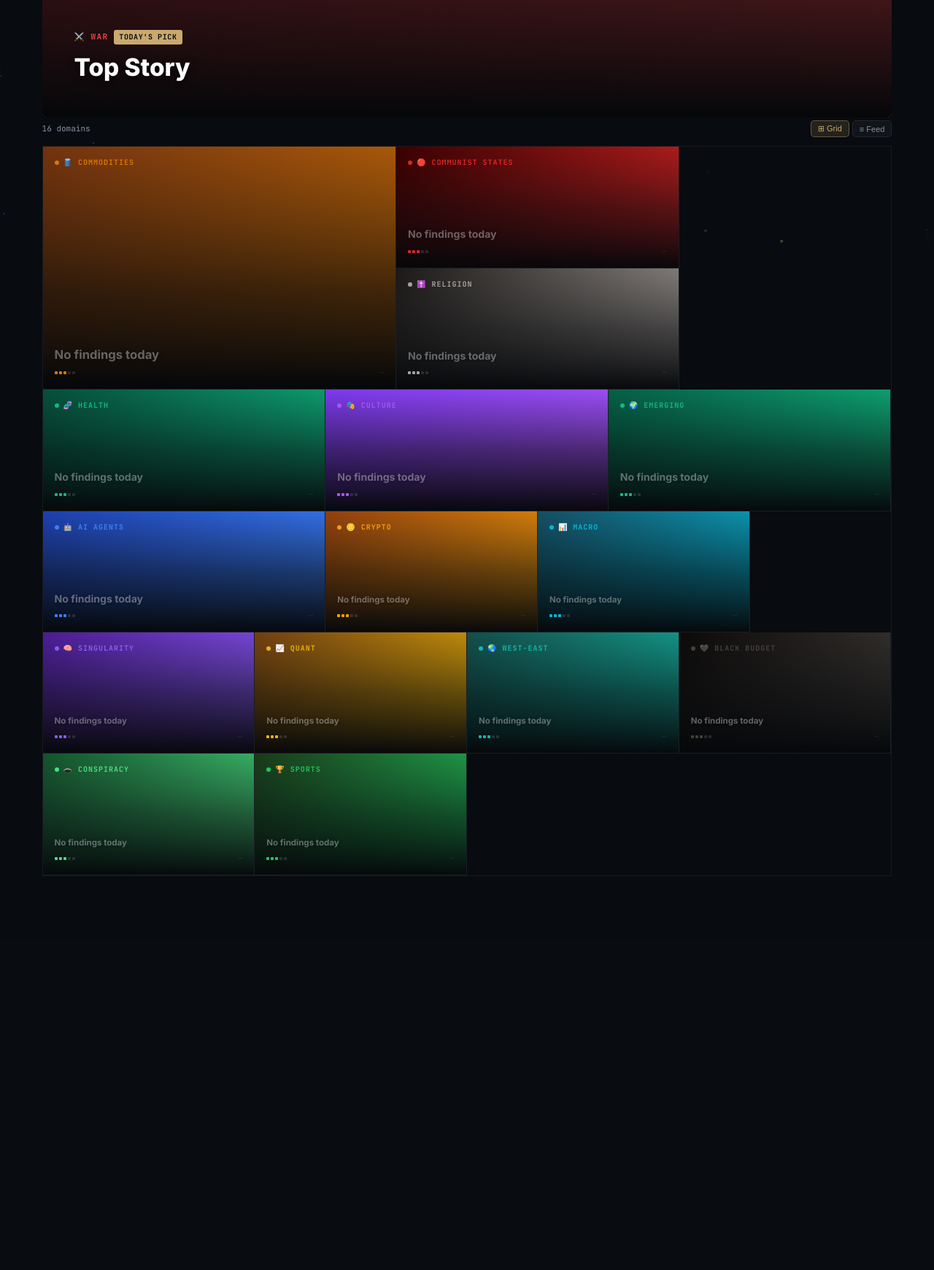
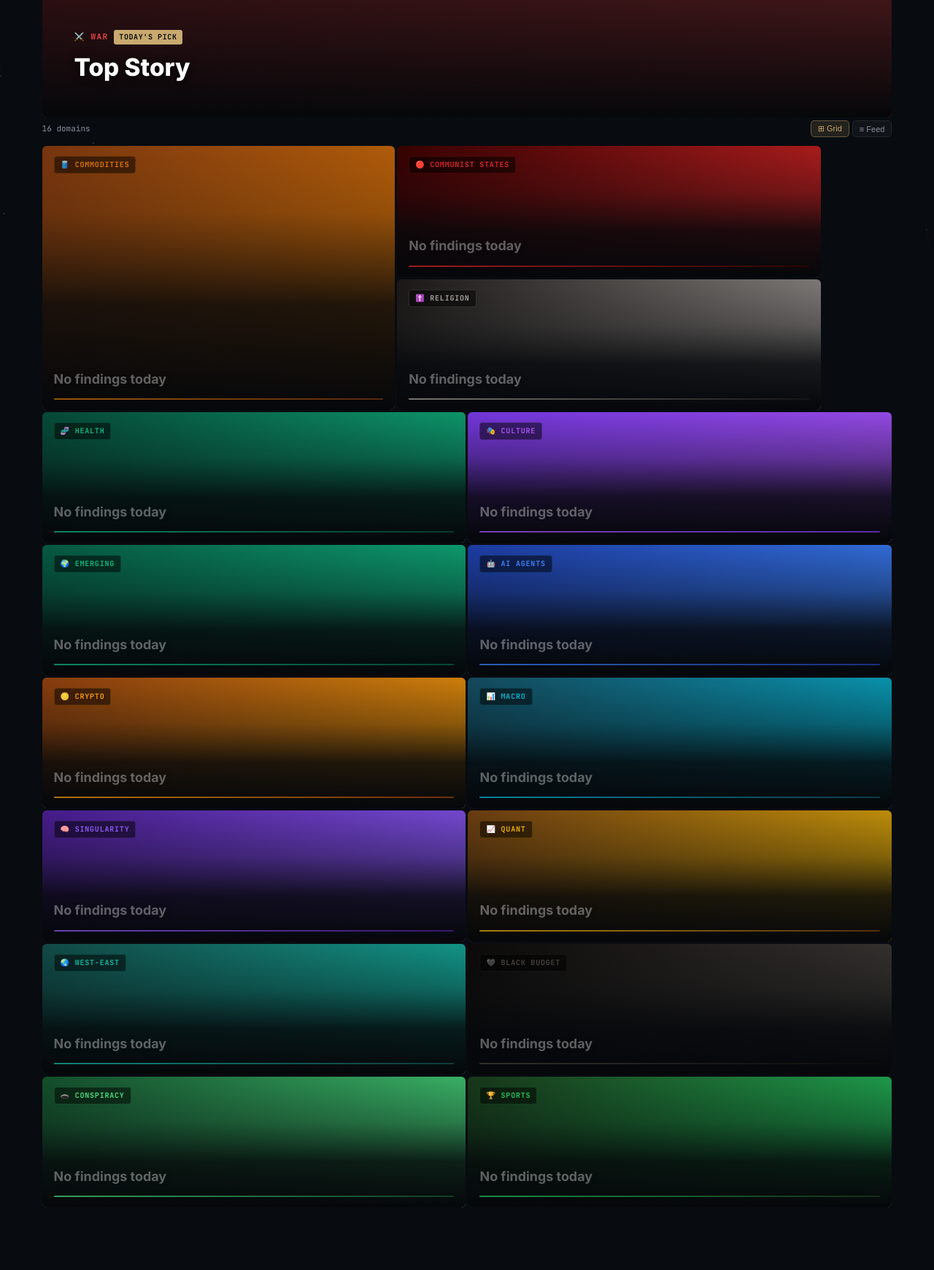
Before and after one commit to outsmartchad/intel-swarm, a Flask app: page /date/1 in a window 1280 px wide. Shown: the part 460-2201 px from the top of the page at 73% size. Before the commit the page ends 1661 px from the top, so only its background shows below. Run offline with Flask 3, Linux system fonts and the light colour scheme.

Commit message:
feat: 2-col readable grid, colored badges, accent bars, better typography

```diff
--- a/web/server.py
+++ b/web/server.py
@@ -221,19 +221,16 @@ def attach_images(findings, rid, date):
 # ── LAYOUT ENGINE ─────────────────────────────────────────────────────────────
 def _pack_cols(n):
     """
-    Return list of column widths (3 or 4) for n domains that fill
-    12-column rows with zero remainder. Wider slots go first (higher scores).
-    Solves: a×3 + b×4 = n  where rows-of-3 use span-4, rows-of-4 use span-3.
+    Return list of column widths for n domains filling 12-column rows.
+    All secondary cards use span-6 (2 per row) for maximum readability.
+    Odd count: last card gets span-12 (full width).
     """
-    for a in range(n // 3 + 1):
-        rem = n - a * 3
-        if rem >= 0 and rem % 4 == 0:
-            return [4] * (a * 3) + [3] * rem
-    # Fallback: widen last card to consume leftover columns
-    cols = [4] * n
-    leftover = sum(cols) % 12
+    if n == 0:
+        return []
+    cols = [6] * n
+    leftover = (sum(cols)) % 12
     if leftover:
-        cols[-1] += 12 - leftover
+        cols[-1] += 12 - leftover  # last card fills remainder (span-6→12 if odd)
     return cols
 
 def assign_layout(domains, date):
--- a/web/templates/home.html
+++ b/web/templates/home.html
@@ -64,130 +64,155 @@
 .editorial {
   display: grid;
   grid-template-columns: repeat(12, 1fr);
-  grid-auto-rows: clamp(120px, 13vw, 220px);
-  gap: 0;
+  grid-auto-rows: clamp(140px, 14vw, 240px);
+  gap: 3px;
   margin-bottom: 48px;
-  border: 1px solid rgba(255,255,255,.06);
 }
 
 /* Base card */
 .ecard {
   position: relative; overflow: hidden;
-  background: #0d1117;
+  background: #0d1117; border-radius: 6px;
   text-decoration: none; color: inherit;
   display: flex; flex-direction: column;
-  border-right: 1px solid rgba(255,255,255,.06);
-  border-bottom: 1px solid rgba(255,255,255,.06);
-  transition: z-index 0s;
+  transition: transform .2s ease, box-shadow .2s ease;
 }
 .ecard:hover {
+  transform: translateY(-2px);
+  box-shadow: 0 8px 32px rgba(0,0,0,.7), 0 0 0 1px rgba(200,169,110,.3);
   z-index: 10;
-  box-shadow: 0 0 0 2px rgba(200,169,110,.6), 0 8px 48px rgba(0,0,0,.8);
-  transform: scale(1.01);
-  transition: box-shadow .15s, transform .2s;
 }
+
+.span-12 { grid-column: span 12; }
 .span-7  { grid-column: span 7; }
 .span-6  { grid-column: span 6; }
 .span-5  { grid-column: span 5; }
 .span-4  { grid-column: span 4; }
 .span-3  { grid-column: span 3; }
-/* Heights driven by grid-auto-rows × row span */
-.span-7, .span-5, .span-6 { grid-row: span 2; }  /* 2 × base row = tall hero cards */
-.span-4, .span-3           { grid-row: span 1; }  /* 1 × base row = short cards */
+
+/* Tall hero cards span 2 rows, secondary span 1 */
+.span-7, .span-5 { grid-row: span 2; }
+.span-6, .span-4, .span-3, .span-12 { grid-row: span 1; }
+
+/* Background image */
 .ecard-bg {
   position: absolute; inset: 0;
-  background-size: cover; background-position: center;
+  background-size: cover; background-position: center top;
   transition: transform .6s ease;
 }
-.ecard:hover .ecard-bg { transform: scale(1.06); }
+.ecard:hover .ecard-bg { transform: scale(1.04); }
 .ecard-grad { position: absolute; inset: 0; }
+
+/* Strong gradient overlay — always readable */
 .ecard-overlay {
   position: absolute; inset: 0;
-  background: linear-gradient(to top, rgba(5,7,10,.98) 0%, rgba(5,7,10,.55) 50%, transparent 100%);
+  background: linear-gradient(
+    to top,
+    rgba(5,7,10,1) 0%,
+    rgba(5,7,10,.88) 35%,
+    rgba(5,7,10,.4) 65%,
+    rgba(5,7,10,.08) 100%
+  );
 }
 .span-7 .ecard-overlay, .span-5 .ecard-overlay {
-  background: linear-gradient(to top, rgba(5,7,10,1) 0%, rgba(5,7,10,.7) 40%, rgba(5,7,10,.05) 100%);
+  background: linear-gradient(
+    to top,
+    rgba(5,7,10,1) 0%,
+    rgba(5,7,10,.85) 40%,
+    rgba(5,7,10,.2) 75%,
+    transparent 100%
+  );
 }
+
+/* Card content */
 .ecard-inner {
   position: relative; z-index: 2;
   height: 100%; padding: 14px 16px;
   display: flex; flex-direction: column;
-  justify-content: space-between; gap: 8px;
+  justify-content: space-between;
 }
+
+/* Category badge — colored pill */
 .ecard-cat {
-  display: flex; align-items: center; gap: 6px;
-  font-family: var(--mono); font-size: 10px; font-weight: 700;
-  letter-spacing: .1em; text-transform: uppercase; width: fit-content;
+  display: inline-flex; align-items: center; gap: 5px;
+  font-family: var(--mono); font-size: 10px; font-weight: 800;
+  letter-spacing: .08em; text-transform: uppercase;
+  padding: 3px 8px; border-radius: 4px;
+  background: rgba(0,0,0,.5); backdrop-filter: blur(4px);
+  width: fit-content;
 }
-.ecard-cat-dot { width: 6px; height: 6px; border-radius: 50%; flex-shrink: 0; }
+
+/* Text stack */
 .ecard-body-wrap { display: flex; flex-direction: column; gap: 6px; }
+
 .ecard-headline {
-  font-weight: 700; color: #fff; line-height: 1.3;
-  text-shadow: 0 1px 6px rgba(0,0,0,.9);
+  font-weight: 700; color: #fff; line-height: 1.35;
+  text-shadow: 0 1px 8px rgba(0,0,0,1);
   display: -webkit-box; -webkit-box-orient: vertical; overflow: hidden;
 }
-.span-7 .ecard-headline { font-size: clamp(14px, 1.5vw, 22px); -webkit-line-clamp: 3; }
-.span-5 .ecard-headline { font-size: clamp(13px, 1.3vw, 19px); -webkit-line-clamp: 3; }
-.span-4 .ecard-headline { font-size: clamp(12px, 1.1vw, 15px); -webkit-line-clamp: 2; }
-.span-3 .ecard-headline { font-size: clamp(11px, 0.9vw, 13px); -webkit-line-clamp: 2; }
+.span-7 .ecard-headline  { font-size: clamp(16px, 1.6vw, 24px); -webkit-line-clamp: 3; }
+.span-5 .ecard-headline  { font-size: clamp(14px, 1.4vw, 20px); -webkit-line-clamp: 3; }
+.span-6 .ecard-headline  { font-size: clamp(15px, 1.4vw, 20px); -webkit-line-clamp: 2; }
+.span-4 .ecard-headline  { font-size: clamp(13px, 1.2vw, 17px); -webkit-line-clamp: 2; }
+.span-12 .ecard-headline { font-size: clamp(15px, 1.4vw, 20px); -webkit-line-clamp: 2; }
+
 .ecard-preview {
-  font-size: 12px; color: rgba(255,255,255,.55); line-height: 1.55;
+  font-size: clamp(11px, 1vw, 13px); color: rgba(255,255,255,.65); line-height: 1.55;
   display: -webkit-box; -webkit-box-orient: vertical; overflow: hidden;
-  text-shadow: 0 1px 4px rgba(0,0,0,.8);
+  text-shadow: 0 1px 4px rgba(0,0,0,.9);
 }
-.span-7 .ecard-preview { -webkit-line-clamp: 2; }
-.span-5 .ecard-preview { -webkit-line-clamp: 1; }
-.span-4 .ecard-preview { -webkit-line-clamp: 1; }
-.span-3 .ecard-preview { display: none; }
-.ecard-foot {
-  display: flex; align-items: center; justify-content: space-between;
-  font-family: var(--mono); font-size: 10px; color: rgba(255,255,255,.3);
+.span-7 .ecard-preview  { -webkit-line-clamp: 3; }
+.span-5 .ecard-preview  { -webkit-line-clamp: 2; }
+.span-6 .ecard-preview  { -webkit-line-clamp: 2; }
+.span-12 .ecard-preview { -webkit-line-clamp: 2; }
+.span-4 .ecard-preview  { -webkit-line-clamp: 2; }
+
+/* Colored accent bar at bottom instead of pips */
+.ecard-accent {
+  height: 2px; border-radius: 1px; margin-top: 8px;
+  opacity: .7;
 }
-.ecard-pips { display: flex; gap: 2px; }
-.epip { width: 4px; height: 4px; border-radius: 1px; }
-.epip.on { opacity: 1; }
-.epip.off { background: rgba(255,255,255,.12) !important; }
-.ecard-filed { color: #4ade80; }
+
 .ecard { animation: fadeUp .35s ease both; }
 {% for i in range(1, 20) %}
 .ecard:nth-child({{ i }}) { animation-delay: {{ "%.2f"|format(i * 0.04) }}s; }
 {% endfor %}
 
 /* ── FEED VIEW ── */
-.feed-list { display: none; flex-direction: column; gap: 2px; margin-bottom: 48px; }
+.feed-list { display: none; flex-direction: column; gap: 4px; margin-bottom: 48px; }
 .feed-list.active { display: flex; }
 .editorial.feed-hidden { display: none; }
 
 .fcard {
   display: flex; text-decoration: none; color: inherit;
   background: rgba(255,255,255,.02); border: 1px solid rgba(255,255,255,.06);
-  border-radius: 6px; overflow: hidden;
-  transition: background .15s, border-color .15s;
+  border-radius: 8px; overflow: hidden;
+  transition: background .15s, border-color .15s, transform .15s;
   animation: fadeUp .3s ease both;
 }
-.fcard:hover { background: rgba(255,255,255,.04); border-color: rgba(200,169,110,.25); }
+.fcard:hover { background: rgba(255,255,255,.05); border-color: rgba(200,169,110,.3); transform: translateX(3px); }
 {% for i in range(1, 20) %}
 .fcard:nth-child({{ i }}) { animation-delay: {{ "%.2f"|format(i * 0.04) }}s; }
 {% endfor %}
 .fcard-img {
-  width: clamp(80px, 14vw, 140px); min-width: clamp(80px, 14vw, 140px);
-  height: clamp(60px, 10vw, 100px);
+  width: clamp(90px, 12vw, 150px); min-width: clamp(90px, 12vw, 150px);
   background-size: cover; background-position: center; flex-shrink: 0;
 }
-.fcard-body { flex: 1; padding: 12px 16px; display: flex; flex-direction: column; gap: 5px; justify-content: center; }
+.fcard-body { flex: 1; padding: 14px 18px; display: flex; flex-direction: column; gap: 6px; justify-content: center; }
 .fcard-cat {
-  font-family: var(--mono); font-size: 10px; font-weight: 700;
-  letter-spacing: .1em; text-transform: uppercase;
-  display: flex; align-items: center; gap: 5px;
+  font-family: var(--mono); font-size: 10px; font-weight: 800;
+  letter-spacing: .08em; text-transform: uppercase;
+  display: inline-flex; align-items: center; gap: 5px;
+  padding: 2px 7px; border-radius: 3px; background: rgba(255,255,255,.08);
+  width: fit-content;
 }
-.fcard-headline { font-size: 14px; font-weight: 700; line-height: 1.35; color: #fff; }
+.fcard-headline { font-size: clamp(13px, 1.2vw, 16px); font-weight: 700; line-height: 1.4; color: #fff; }
 .fcard-preview {
-  font-size: 12px; color: var(--muted); line-height: 1.5;
+  font-size: 12px; color: rgba(255,255,255,.5); line-height: 1.5;
   display: -webkit-box; -webkit-box-orient: vertical; -webkit-line-clamp: 2; overflow: hidden;
 }
-.fcard-pips { display: flex; gap: 2px; margin-top: 2px; }
 @media (max-width: 600px) {
-  .fcard-img { width: 90px; min-width: 90px; height: 70px; }
+  .fcard-img { width: 90px; min-width: 90px; }
   .fcard-preview { display: none; }
 }
 
@@ -196,16 +221,14 @@
 .no-results { text-align: center; padding: 48px; color: var(--muted); font-size: 14px; display: none; }
 
 @media (max-width: 900px) {
-  .editorial { gap: 2px; border: none; grid-auto-rows: 180px; }
-  .ecard { border-radius: 4px; border: none; }
+  .editorial { gap: 3px; grid-auto-rows: 200px; }
   .span-7, .span-5 { grid-column: span 12; grid-row: span 1; }
-  .span-4 { grid-column: span 6; grid-row: span 1; }
-  .span-3 { grid-column: span 6; grid-row: span 1; }
+  .span-6 { grid-column: span 6; }
+  .span-4 { grid-column: span 6; }
 }
 @media (max-width: 600px) {
-  .editorial { grid-auto-rows: 160px; }
-  .span-7, .span-5 { grid-column: span 12; }
-  .span-4, .span-3 { grid-column: span 12; }
+  .editorial { grid-auto-rows: 180px; }
+  .span-7, .span-5, .span-6, .span-4, .span-3, .span-12 { grid-column: span 12; }
   .span-4 .ecard-preview, .span-3 .ecard-preview { display: none; }
 }
 </style>
@@ -264,8 +287,7 @@
       {% endif %}
       <div class="ecard-overlay"></div>
       <div class="ecard-inner">
-        <div class="ecard-cat" style="color:{{ col2 }}">
-          <div class="ecard-cat-dot" style="background:{{ col2 }}"></div>
+        <div class="ecard-cat" style="color:{{ col2 }}; border: 1px solid {{ col2 }}33;">
           {{ d.emoji }} {{ d.name }}
         </div>
         <div class="ecard-body-wrap">
@@ -274,18 +296,9 @@
             {% else %}<span style="opacity:.35">No findings today</span>{% endif %}
           </div>
           {% if d.findings and d.findings|length > 0 and d.findings[0].body %}
-          <div class="ecard-preview">{{ d.findings[0].body[:180] }}</div>
+          <div class="ecard-preview">{{ d.findings[0].body[:200] }}</div>
           {% endif %}
-          <div class="ecard-foot">
-            <div class="ecard-pips">
-              {% set score = d.score | default(3) %}
-              {% for i in range(1, 6) %}
-              <div class="epip {% if i <= score %}on{% else %}off{% endif %}"
-                   style="{% if i <= score %}background:{{ col2 }}{% endif %}"></div>
-              {% endfor %}
-            </div>
-            {% if d.filed %}<span class="ecard-filed">✓</span>{% else %}<span style="opacity:.3">—</span>{% endif %}
-          </div>
+          <div class="ecard-accent" style="background: linear-gradient(to right, {{ col2 }}, {{ col1 }})"></div>
         </div>
       </div>
     </a>
@@ -305,21 +318,14 @@
       <div class="fcard-img" style="background:linear-gradient(135deg,{{ col1 }} 0%,{{ col2 }} 100%)"></div>
       {% endif %}
       <div class="fcard-body">
-        <div class="fcard-cat" style="color:{{ col2 }}">{{ d.emoji }} {{ d.name }}</div>
+        <div class="fcard-cat" style="color:{{ col2 }}; border: 1px solid {{ col2 }}44;">{{ d.emoji }} {{ d.name }}</div>
         <div class="fcard-headline">
           {% if d.headline %}{{ d.headline }}
           {% else %}<span style="opacity:.35">No findings today</span>{% endif %}
         </div>
         {% if d.findings and d.findings|length > 0 and d.findings[0].body %}
-        <div class="fcard-preview">{{ d.findings[0].body[:160] }}</div>
+        <div class="fcard-preview">{{ d.findings[0].body[:180] }}</div>
         {% endif %}
-        <div class="fcard-pips">
-          {% set score = d.score | default(3) %}
-          {% for i in range(1, 6) %}
-          <div class="epip {% if i <= score %}on{% else %}off{% endif %}"
-               style="{% if i <= score %}background:{{ col2 }}; width:4px; height:4px; border-radius:1px{% else %}background:rgba(255,255,255,.12); width:4px; height:4px; border-radius:1px{% endif %}"></div>
-          {% endfor %}
-        </div>
       </div>
     </a>
     {% endfor %}
```
